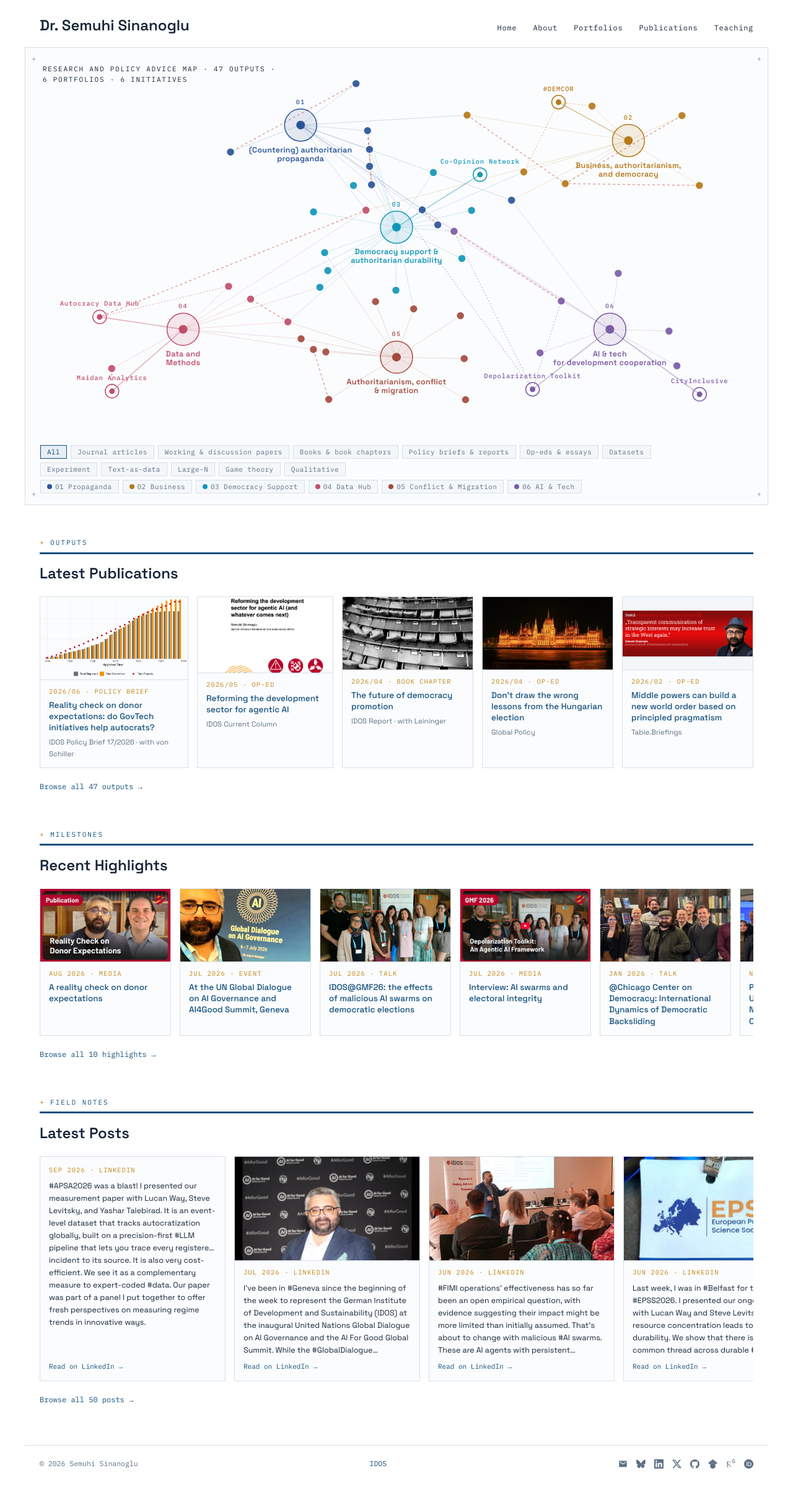
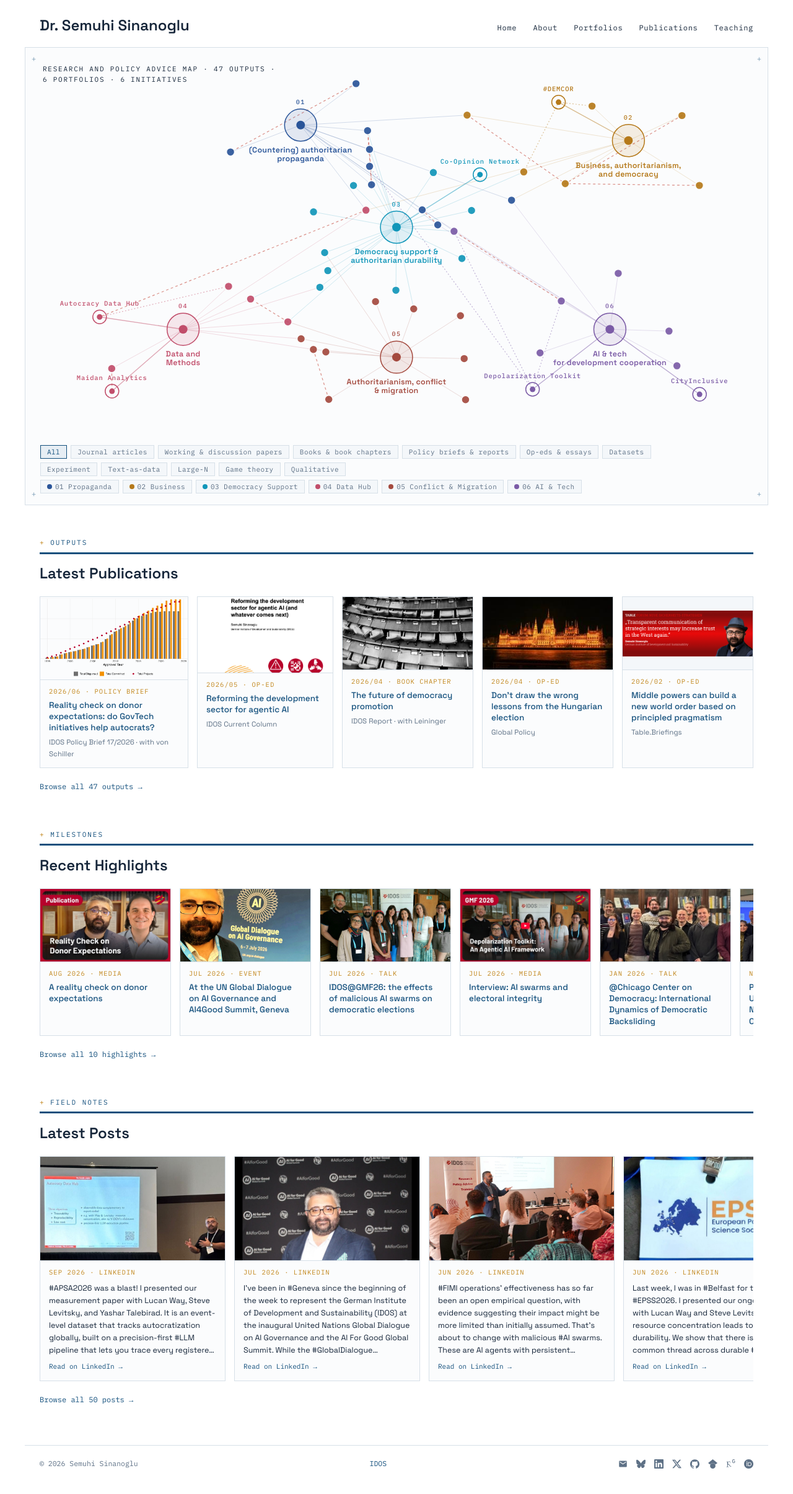
Before and after one commit to semuhi/semuhi.github.io, a Jekyll site: the page built from index.html, in a window 1280 px wide. Shown: the whole page at 62% size. Built offline with Jekyll 4.4.1, drawn with Linux system fonts in a browser that asks for light colours.

Commit message:
Data: add the thumbnail to the APSA 2026 post card
Photo of the DERTT talk, 900x446, 74 KB. Fixtures rebuilt.

Co-Authored-By: Claude Fable 5.1 <noreply@anthropic.com>

```diff
--- a/_data/social.yml
+++ b/_data/social.yml
@@ -32,6 +32,7 @@ posts:
     excerpt: "#APSA2026 was a blast! I presented our measurement paper with Lucan Way, Steve Levitsky, and Yashar Talebirad. It is an event-level dataset that tracks autocratization globally, built on a precision-first #LLM pipeline that lets you trace every registered incident to its source. It is also very cost-efficient. We see it as a complementary measure to expert-coded #data. Our paper was part of a panel I put together to offer fresh perspectives on measuring regime trends in innovative ways."
     portfolio: [datahub, durability]
     project: datahub
+    image: /assets/img/post-apsa2026.jpeg
 
   - date: 2026-07-09
     platform: linkedin
--- a/_design/preview/activity.html
+++ b/_design/preview/activity.html
@@ -32,7 +32,7 @@
   <div class="wall-filters" id="po-filters"></div>
   <div class="wall-count mono" id="po-count"></div>
   <div class="fn"><a class="fncard" data-y="2026" data-k="talk" data-pf="datahub durability" href="https://www.linkedin.com/posts/semuhisinanoglu_apsa2026-llm-data-activity-7503042597628780544-cgZZ" target="_blank" rel="noopener">
-
+  <img class="thumb" src="../../assets/img/post-apsa2026.jpeg" alt="" loading="lazy">
   <div class="d">SEP 2026 &middot; LINKEDIN</div>
   <p>#APSA2026 was a blast! I presented our measurement paper with Lucan Way, Steve Levitsky, and Yashar Talebirad. It is an event-level dataset that tracks autocratization globally, built on a precision-first #LLM pipeline that lets you trace every registered incident to its source. It is also very cost-efficient. We see it as a complementary measure to expert-coded #data. Our paper was part of a panel I put together to offer fresh perspectives on measuring regime trends in innovative ways.</p>
   <span class="mono go">Read on LinkedIn &rarr;</span>
--- a/_design/preview/index.html
+++ b/_design/preview/index.html
@@ -73,7 +73,7 @@
   <div class="sec-kicker">Field notes</div>
   <h2 class="ruled">Latest Posts</h2>
   <div class="fn"><a class="fncard" data-y="2026" data-k="talk" data-pf="datahub durability" href="https://www.linkedin.com/posts/semuhisinanoglu_apsa2026-llm-data-activity-7503042597628780544-cgZZ" target="_blank" rel="noopener">
-
+  <img class="thumb" src="../../assets/img/post-apsa2026.jpeg" alt="" loading="lazy">
   <div class="d">SEP 2026 &middot; LINKEDIN</div>
   <p>#APSA2026 was a blast! I presented our measurement paper with Lucan Way, Steve Levitsky, and Yashar Talebirad. It is an event-level dataset that tracks autocratization globally, built on a precision-first #LLM pipeline that lets you trace every registered incident to its source. It is also very cost-efficient. We see it as a complementary measure to expert-coded #data. Our paper was part of a panel I put together to offer fresh perspectives on measuring regime trends in innovative ways.</p>
   <span class="mono go">Read on LinkedIn &rarr;</span>
```
Also changed, not shown: assets/img/post-apsa2026.jpeg (added).
